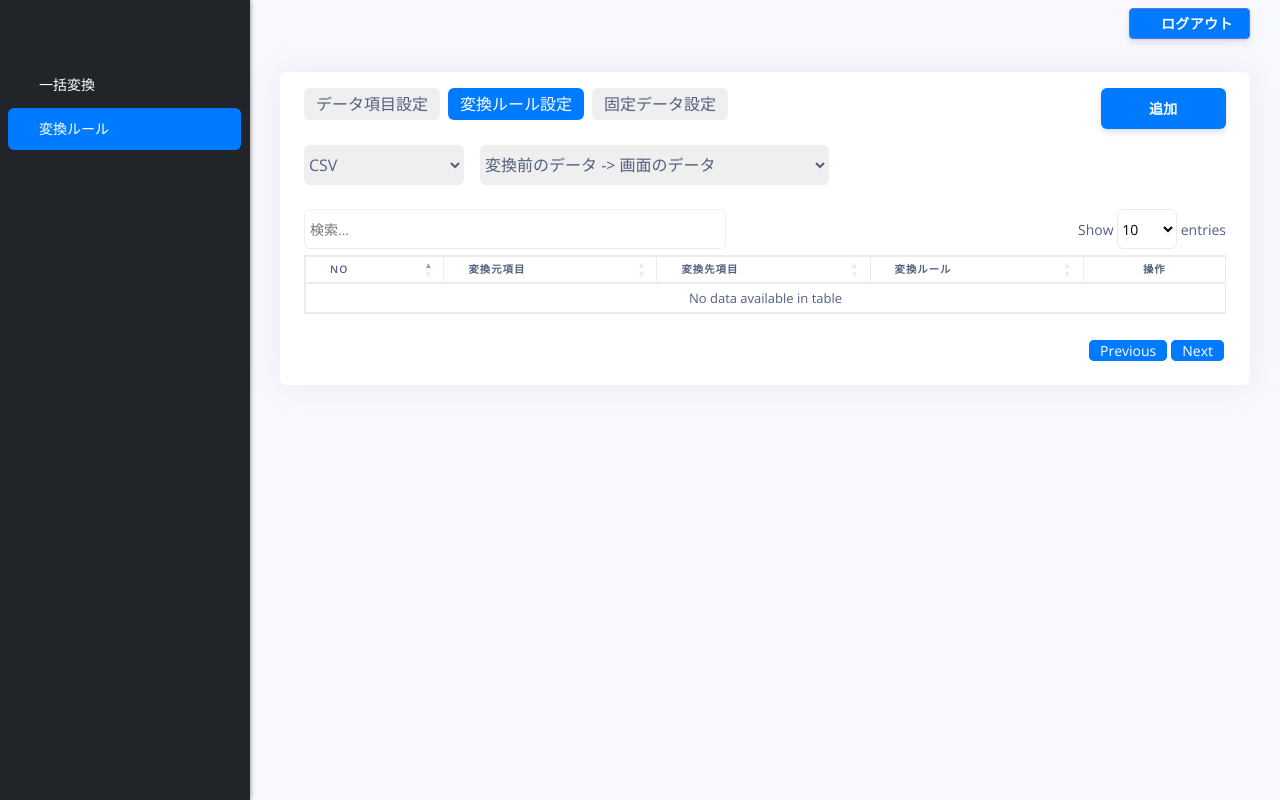
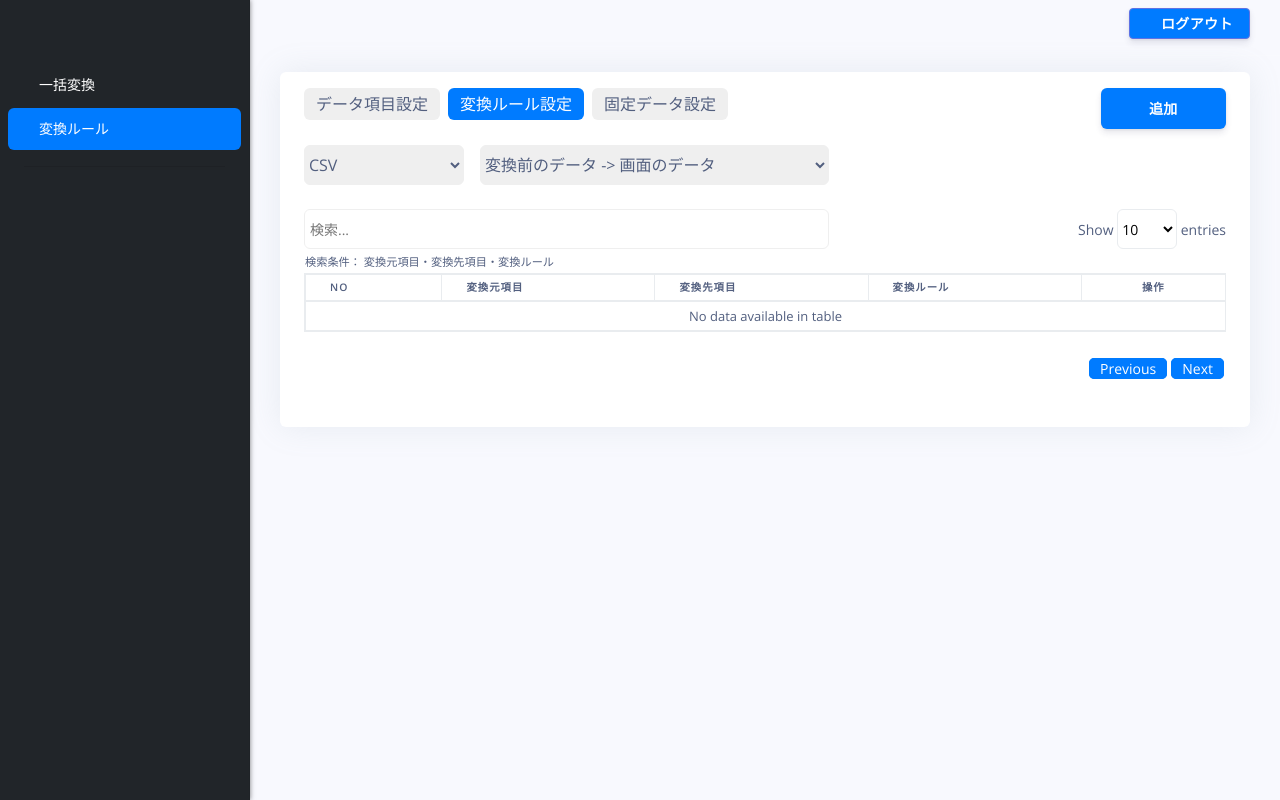
Before and after one commit to CoderFake/convert_service, a Django app: page /settings/rule-settings/ in a window 1280 px wide. Run offline with Django 5.2, Linux system fonts and the light colour scheme; the visitor is signed in with stand-in values (Sample User, id 1); data that the repository does not hold is empty; parts of the project's set-up code (start-up, migrations or seed data) failed here and were passed over; some libraries are stand-ins or nearby versions.

Commit message:
update: update settings views

```diff
--- a/ConvertService/configs/views/rule_settings_views.py
+++ b/ConvertService/configs/views/rule_settings_views.py
@@ -88,7 +88,7 @@ class RuleSettingsView(LoginRequiredMixin, View):
                     Q(data_item_type_before__data_item__data_item_name__icontains=search_value) |
                     Q(data_item_type_after__data_item__data_item_name__icontains=search_value) |
                     Q(convert_rule__convert_rule_name__icontains=search_value)
-                )
+                ).distinct()
 
             total_records = DetailedInfo.objects.filter(tenant=tenant).count()
             records_filtered = base_queryset.count()
--- a/ConvertService/templates/web/settings/rule_settings.html
+++ b/ConvertService/templates/web/settings/rule_settings.html
@@ -37,6 +37,12 @@
         .nav-tabs .nav-link.active {
             font-weight: bold;
             color: #5e72e4;
+        }
+
+        .filter-row .form-select, .dataTables_wrapper .row:first-child input{
+            height: 40px;
+            border-radius: 0.375rem !important;
+            border: 1px solid #efefef !important;
         }
 
         .filter-row .form-select, .dataTables_filter input{
@@ -95,15 +101,15 @@
             margin-bottom: 0;
         }
 
-        .dataTables_filter label {
-            width: 100%;
-            margin-bottom: 0;
+        .dataTables_wrapper .row:first-child input{
+            margin: 0 !important;
+            padding: 5px;
+            width: 525px !important;
         }
 
-        .dataTables_filter input{
-            margin: 0 !important;
-            padding: 5px;
-            width: 422px !important;
+        .dataTables_wrapper input:focus,
+        .dataTables_wrapper select:focus{
+            outline: none;
         }
 
         .dataTables_filter label:before {
@@ -372,6 +378,7 @@ $(document).ready(function() {
         ruleTable = $('#ruleTable').DataTable({
             processing: true,
             serverSide: true,
+            ordering: false,
             ajax: {
                 url: "/settings/rule-settings/",
                 type: "GET",
@@ -425,7 +432,18 @@ $(document).ready(function() {
             pageLength: false,
             drawCallback: function() {
                 $('#ruleTable thead tr').find('th').first().text('No');
+            },
+            initComplete: function() {
+                $('#dataItemTable thead tr').find('th').first().text('No');
+                $('#ruleTable_filter').hide();
+                $('#ruleTable_wrapper .row').addClass('mb-4');
+                $('#ruleTable_wrapper .row:first-child .col-md-6:first-child').html('')
+                .append(`
+                    <input class="search-input" type="search" name="search_input" placeholder="検索..." aria-controls="dataItemTable">
+                    <span class='content position-absolute' style="font-size: 0.7rem; bottom: -22px; left: 1px">検索条件： 変換元項目・変換先項目・変換ルール</span>
+                `);
             }
+
         });
     } catch (e) {
         createToast('error', 'テーブルの初期化中にエラーが発生しました。');
@@ -443,6 +461,14 @@ $(document).ready(function() {
         $('#file-format-id').val($('#fileFormatSelect').val());
         $('#from-to-type').val($('#fromToTypeSelect').val());
     }
+
+    $(document).on('keypress', '.search-input', function(e) {
+        if (e.which === 13) {
+            e.preventDefault();
+            const searchValue = $(this).val();
+            ruleTable.search(searchValue).draw();
+        }
+    });
 
     function loadItemOptions() {
         const fileFormatId = $('#fileFormatSelect').val();
```
